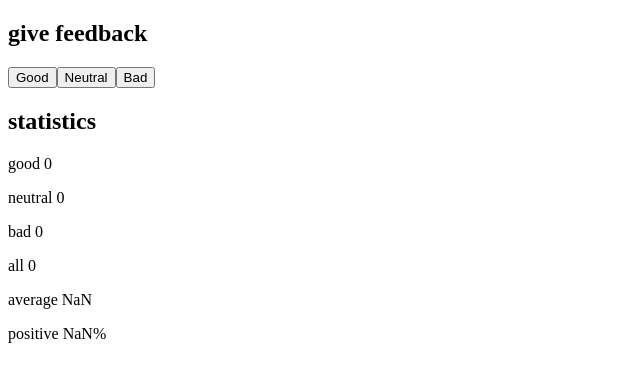
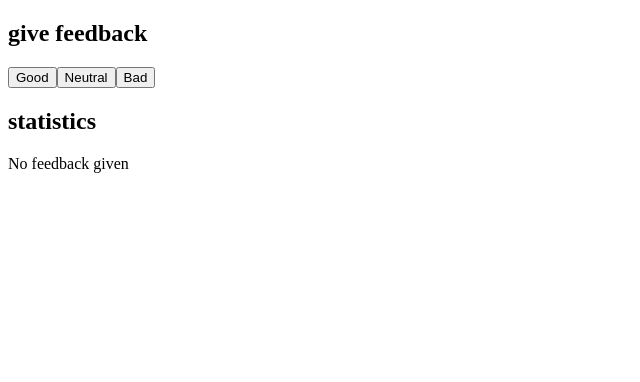
Before and after one commit to vwvats/fullstack-open, a React (Create React App) app in the folder part1/: page / in a window 1280 px wide. Shown: the top 382 px of the page, without its empty margins (0-640 px from the left). Built offline with nearby package versions, Linux system fonts and the light colour scheme.

Commit message:
exercises 1.8 and 1.9

```diff
--- a/part1/src/App.js
+++ b/part1/src/App.js
@@ -1,41 +1,33 @@
 import { useState } from "react";
-import Header from "./Header";
-import Content from "./Content";
-import Total from "./Total";
+import Statistics from "./Statistics";
 
 const App = () => {
-  const [good, setGood] = useState(0)
-  const [neutral, setNeutral] = useState(0)
-  const [bad, setBad] = useState(0)
+  const [good, setGood] = useState(0);
+  const [neutral, setNeutral] = useState(0);
+  const [bad, setBad] = useState(0);
 
   const handleClick = (type) => {
-    switch(type) {
-      case 'good':
+    switch (type) {
+      case "good":
         return () => setGood(good + 1);
-      case 'neutral':
+      case "neutral":
         return () => setNeutral(neutral + 1);
-      case 'bad':
+      case "bad":
         return () => setBad(bad + 1);
       default:
         break;
     }
-  }
+  };
 
   return (
     <div>
-     <h2>give feedback</h2>
-     <button onClick={handleClick('good')}>Good</button>
-     <button onClick={handleClick('neutral')}>Neutral</button>
-     <button onClick={handleClick('bad')}>Bad</button>
-     <h2>statistics</h2>
-     <p>good {good}</p>
-     <p>neutral {neutral}</p>
-     <p>bad {bad}</p>
-     <p>all {good + neutral + bad}</p>
-     <p>average {(good * 1 + bad * -1) / (good + neutral + bad)}</p>
-     <p>positive {good / (good + neutral + bad)}%</p>
+      <h2>give feedback</h2>
+      <button onClick={handleClick("good")}>Good</button>
+      <button onClick={handleClick("neutral")}>Neutral</button>
+      <button onClick={handleClick("bad")}>Bad</button>
+      <Statistics good={good} neutral={neutral} bad={bad} />
     </div>
-  )
+  );
 };
 
 export default App;
--- /dev/null
+++ b/part1/src/Statistics.jsx
@@ -0,0 +1,21 @@
+const Statistics = ({ good, neutral, bad }) => {
+  return (
+    <>
+      <h2>statistics</h2>
+      {good > 0 || neutral > 0 || bad > 0 ? (
+        <div>
+          <p>good {good}</p>
+          <p>neutral {neutral}</p>
+          <p>bad {bad}</p>
+          <p>all {good + neutral + bad}</p>
+          <p>average {(good * 1 + bad * -1) / (good + neutral + bad)}</p>
+          <p>positive {good / (good + neutral + bad)}%</p>
+        </div>
+      ) : (
+        <p>No feedback given</p>
+      )}
+    </>
+  );
+};
+
+export default Statistics;
```
